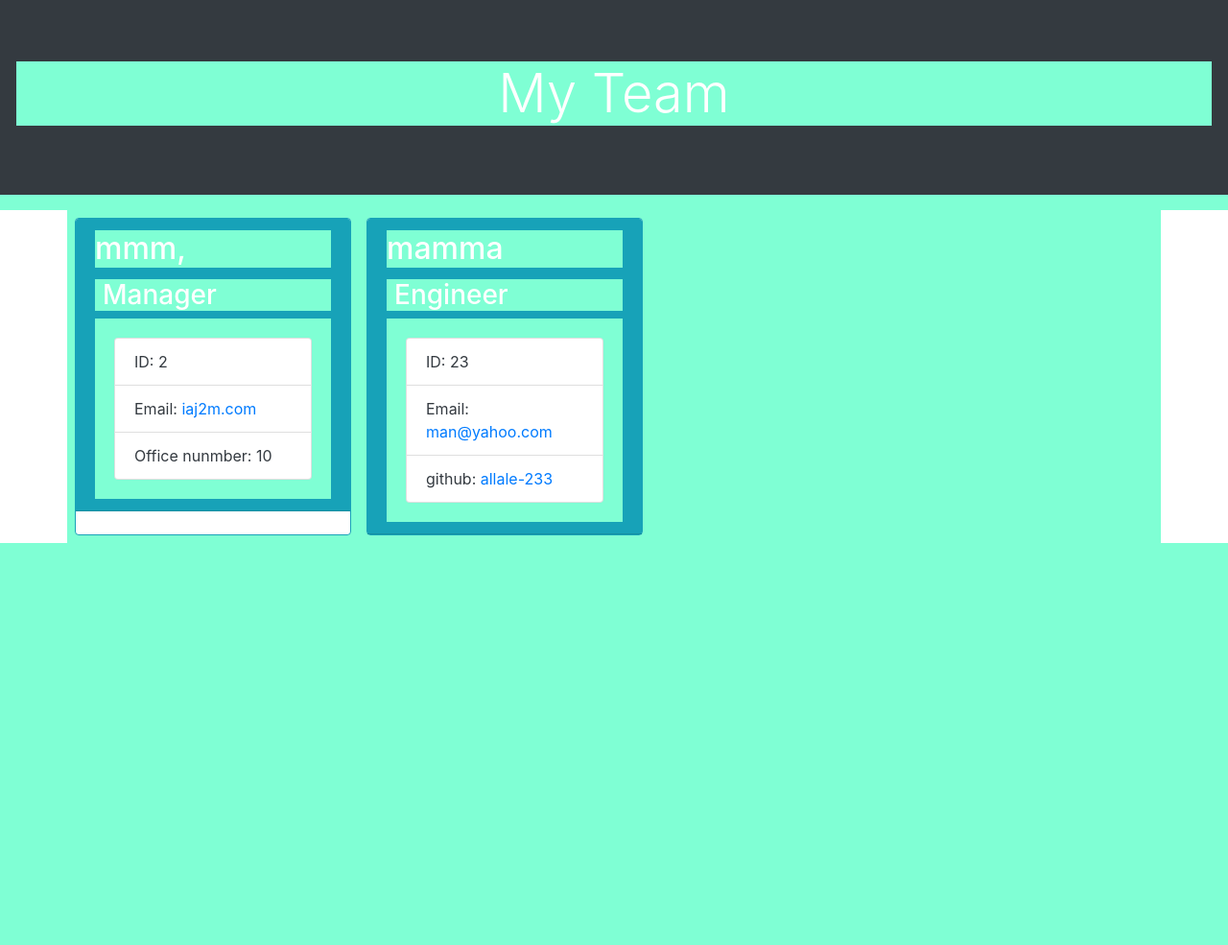
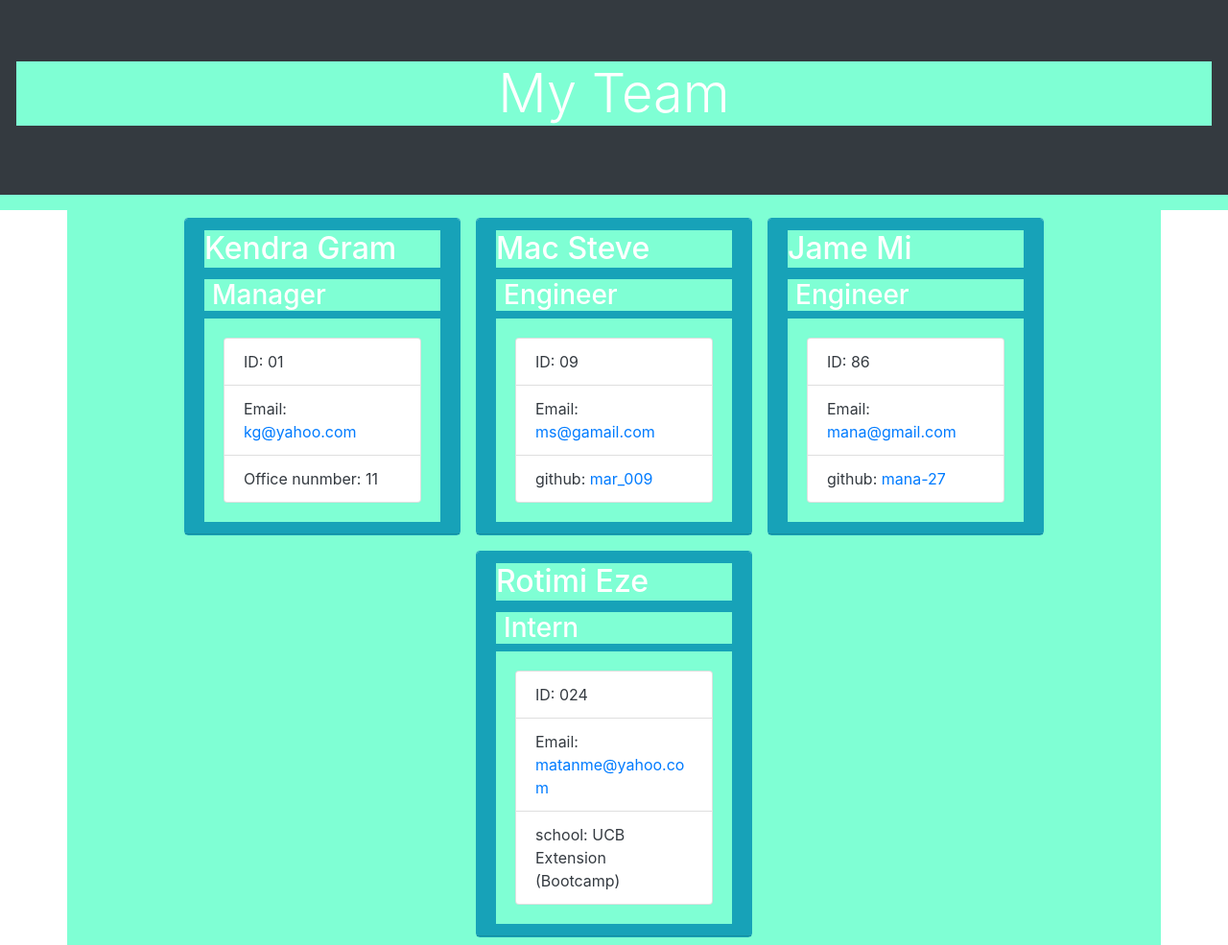
Before and after one commit to Rotimi-28/my-team-generator, a website: page dist/team.html in a window 1280 px wide. Shown: the whole page at 96% size. Before the commit the page ends 800 px from the top, so only its background shows below. Drawn offline with nearby package versions, Linux system fonts and the light colour scheme; files that its build step writes are made by us from their sources.

Commit message:
update files

```diff
--- a/dist/team.html
+++ b/dist/team.html
@@ -26,14 +26,14 @@
 
         <div class="card m-2 border-info employee-card" style="width: 18rem;">
         <div class="card-header text-white bg-info">
-           <h2 class="card-title">mmm,</h2>
+           <h2 class="card-title">Kendra Gram</h2>
            <h3><i class="fas fas-mug-hot mr-2"></i>Manager</h3>
            <div>
               <div class="card-body">
                   <ul class="list-group text-dark">
-                      <li class="list-group-item">ID: 2</li>
-                      <li class="list-group-item">Email: <a href="mailto:iaj2m.com">iaj2m.com</a></li>
-                      <li class="list-group-item">Office nunmber: 10</li>
+                      <li class="list-group-item">ID: 01</li>
+                      <li class="list-group-item">Email: <a href="mailto:kg@yahoo.com">kg@yahoo.com</a></li>
+                      <li class="list-group-item">Office nunmber: 11</li>
                   </ul>
 
               </div>
@@ -43,14 +43,48 @@
 
         <div class="card m-2 border-info employee-card" style="width: 18rem;">
         <div class="card-header text-white bg-info">
-           <h2 class="card-title">mamma</h2>
+           <h2 class="card-title">Mac Steve</h2>
            <h3><i class="fas fas-mug-hot mr-2"></i>Engineer</h3>
            <div>
               <div class="card-body">
                   <ul class="list-group text-dark">
-                      <li class="list-group-item">ID: 23</li>
-                      <li class="list-group-item">Email: <a href="mailto:man@yahoo.com">man@yahoo.com</a></li>
-                      <li class="list-group-item">github: <a href="https://github.com/allale-233">allale-233</a></li>
+                      <li class="list-group-item">ID: 09</li>
+                      <li class="list-group-item">Email: <a href="mailto:ms@gamail.com">ms@gamail.com</a></li>
+                      <li class="list-group-item">github: <a href="https://github.com/mar_009">mar_009</a></li>
+                  </ul>
+
+              </div>
+           </div>
+        </div>
+    </div>
+
+        <div class="card m-2 border-info employee-card" style="width: 18rem;">
+        <div class="card-header text-white bg-info">
+           <h2 class="card-title">Jame Mi</h2>
+           <h3><i class="fas fas-mug-hot mr-2"></i>Engineer</h3>
+           <div>
+              <div class="card-body">
+                  <ul class="list-group text-dark">
+                      <li class="list-group-item">ID: 86</li>
+                      <li class="list-group-item">Email: <a href="mailto:mana@gmail.com">mana@gmail.com</a></li>
+                      <li class="list-group-item">github: <a href="https://github.com/mana-27">mana-27</a></li>
+                  </ul>
+
+              </div>
+           </div>
+        </div>
+    </div>
+
+        <div class="card m-2 border-info employee-card" style="width: 18rem;">
+        <div class="card-header text-white bg-info">
+           <h2 class="card-title">Rotimi Eze</h2>
+           <h3><i class="fas fas-mug-hot mr-2"></i>Intern</h3>
+           <div>
+              <div class="card-body">
+                  <ul class="list-group text-dark">
+                      <li class="list-group-item">ID: 024</li>
+                      <li class="list-group-item">Email: <a href="mailto:matanme@yahoo.com">matanme@yahoo.com</a></li>
+                      <li class="list-group-item">school: UCB Extension (Bootcamp)</li>
                   </ul>
 
               </div>
```
